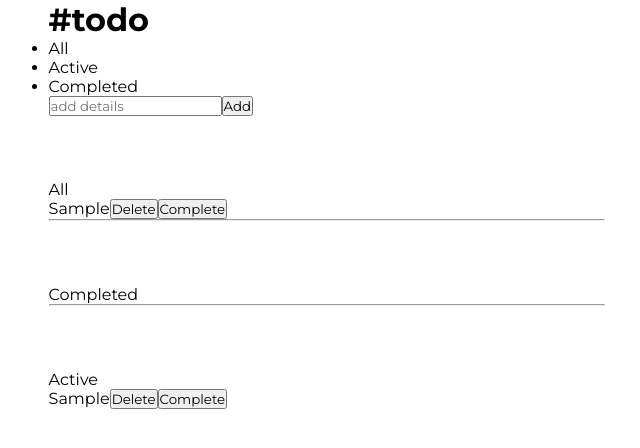
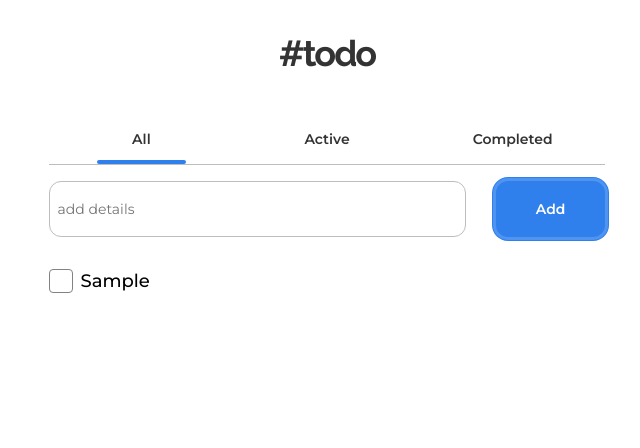
Before and after one commit to danielfilh0/todo-list, a React (Create React App) app: page / in a window 1280 px wide. Both pictures are taken after typing "Sample" into the empty fields and a click on the button "Add". Shown: the top 448 px of the page, without its empty margins (313-953 px from the left). Built offline with nearby package versions, Linux system fonts and the light colour scheme.

Commit message:
feat: add css style

```diff
--- a/src/App.jsx
+++ b/src/App.jsx
@@ -1,10 +1,12 @@
 import React from "react";
+import TodoList from "./components/TodoList";
 
 const App = () => {
     const [task, setTask] = React.useState("");
     const [taskList, setTaskList] = React.useState([]);
     const [completedTaskList, setCompletedTaskList] = React.useState([]);
     const [activeTaskList, setActiveTaskList] = React.useState([]);
+    const [todoListType, setTodoListType] = React.useState("all");
 
     function addTask(event) {
         event.preventDefault();
@@ -21,7 +23,7 @@ const App = () => {
 
     function completeTask(event, id) {
         event.preventDefault();
-        const element = taskList.findIndex(elem => elem.id === id);
+        const element = taskList.findIndex((elem) => elem.id === id);
 
         const newTaskList = [...taskList];
 
@@ -29,12 +31,12 @@ const App = () => {
             newTaskList[element] = {
                 ...newTaskList[element],
                 isCompleted: true,
-            }
+            };
         } else {
             newTaskList[element] = {
                 ...newTaskList[element],
                 isCompleted: false,
-            }
+            };
         }
 
         setTaskList(newTaskList);
@@ -60,21 +62,27 @@ const App = () => {
 
         getCompletedList();
         getActiveList();
-
     }, [taskList]);
 
     return (
         <main className="todo-list container">
             <h1 className="todo__title">#todo</h1>
+
             <section className="todo__wrapper">
                 <nav className="todo__nav">
                     <ul>
-                        <li>All</li>
-                        <li>Active</li>
-                        <li>Completed</li>
+                        <li className={todoListType === 'all' ? 'is-active' : null} onClick={() => setTodoListType("all")}>All</li>
+                        <li className={todoListType === 'active' ? 'is-active' : null} onClick={() => setTodoListType("active")}>
+                            Active
+                        </li>
+                        <li className={todoListType === 'completed' ? 'is-active' : null} onClick={() => setTodoListType("completed")}>
+                            Completed
+                        </li>
                     </ul>
                 </nav>
+
                 <div className="todo__container">
+                    {todoListType === "completed" ? null : (
                         <form className="todo__form" onSubmit={addTask}>
                             <input
                                 type="text"
@@ -82,64 +90,38 @@ const App = () => {
                                 id="new-task"
                                 placeholder="add details"
                                 value={task}
-                            onChange={(event) => setTask(event.target.value)}
+                                onChange={(event) =>
+                                    setTask(event.target.value)
+                                }
                             />
                             <button type="submit">Add</button>
                         </form>
-                    {taskList === [] ? null : (
+                    )}
+
                     <div className="todo__list">
-                            <p>All</p>
-                            {taskList.map((task, index) => (
-                                <div key={index}>
-                                    <span>{task.value}</span>
-                                    <button
-                                        onClick={(event) =>
-                                            deleteTask(event, task.id)
-                                        }
-                                    >
-                                        Delete
-                                    </button>
-                                    <button onClick={(event) => completeTask(event, task.id)}>Complete</button>
+                        {todoListType === "all" ? (
+                            <TodoList
+                                taskList={taskList}
+                                completeTask={completeTask}
+                            />
+                        ) : null}
+
+                        {todoListType === "active" ? (
+                            <TodoList
+                                taskList={activeTaskList}
+                                completeTask={completeTask}
+                            />
+                        ) : null}
+
+                        {todoListType === "completed" ? (
+                            <TodoList
+                                taskList={completedTaskList}
+                                setTaskList={setTaskList}
+                                completeTask={completeTask}
+                                deleteTask={deleteTask}
+                            />
+                        ) : null}
                     </div>
-                            ))}
-
-                            <hr />
-                            <p>Completed</p>
-                            {completedTaskList.map((task, index) => (
-                                <div key={index}>
-                                    <span>
-                                        {task.value}
-                                    </span>
-                                    <button
-                                        onClick={(event) =>
-                                            deleteTask(event, task.id)
-                                        }
-                                    >
-                                        Delete
-                                    </button>
-                                    <button onClick={(event) => completeTask(event, task.id)}>Complete</button>
-                                </div>
-                            ))}
-
-                                <hr />
-                            <p>Active</p>
-                            {activeTaskList.map((task, index) => (
-                                <div key={index}>
-                                    <span>
-                                        {task.value}
-                                        <button
-                                        onClick={(event) =>
-                                            deleteTask(event, task.id)
-                                        }
-                                    >
-                                        Delete
-                                    </button>
-                                    <button onClick={(event) => completeTask(event, task.id)}>Complete</button>
-                                    </span>
-                                </div>
-                            ))}
-                        </div>
-                    )}
                 </div>
             </section>
         </main>
--- /dev/null
+++ b/src/components/TodoList.jsx
@@ -0,0 +1,47 @@
+import React from "react";
+
+const TodoList = ({ taskList, setTaskList, completeTask, deleteTask }) => {
+    if (taskList === []) return <p>Nothing yet =(</p>;
+    return (
+        <>
+            {taskList.map((task, index) => (
+                <div
+                    className={
+                        taskList[index].isCompleted
+                            ? "todo__task completed"
+                            : "todo__task"
+                    }
+                    key={index}
+                >
+                    <button
+                        className="checkbox"
+                        onClick={(event) => completeTask(event, task.id)}
+                    ></button>
+                    <span onClick={(event) => completeTask(event, task.id)}>
+                        {task.value}
+                    </span>
+                    {deleteTask ? (
+                        <button
+                            className="delete"
+                            onClick={(event) => deleteTask(event, task.id)}
+                        >
+                            <i class="far fa-trash-alt"></i>
+                        </button>
+                    ) : null}
+                </div>
+            ))}
+            {}
+            {deleteTask && (taskList.length > 0) ? (
+                <button
+                    className="delete-all"
+                    onClick={() => setTaskList([])}
+                >
+                    <i class="far fa-trash-alt"></i>
+                    <span>delete all</span>
+                </button>
+            ) : null}
+        </>
+    );
+};
+
+export default TodoList;
--- a/src/styles/_global.scss
+++ b/src/styles/_global.scss
@@ -11,3 +11,7 @@
     padding: 0 2%;
     margin: 0 auto;
 }
+
+ul {
+    list-style: none;
+}
--- a/src/styles/_home.scss
+++ b/src/styles/_home.scss
@@ -1,5 +1,222 @@
-.todo__list {
-    > p {
-        margin-top: 4rem;
+.todo-list {
+    padding-top: 2rem;
+
+    .todo__title {
+        margin-bottom: 3.5rem;
+        font-family: $font-family-secondary;
+        color: $color-dark;
+        letter-spacing: -2px;
+        font-size: 2.25rem;
+        text-align: center;
+    }
+
+    .todo__nav {
+        margin-bottom: 1rem;
+        width: 100%;
+        border-bottom: 1px solid $color-gray;
+        display: flex;
+        justify-content: center;
+
+        ul {
+            width: inherit;
+            display: flex;
+            justify-content: space-between;
+            padding: 0 3rem 0 3rem;
+
+            li {
+                padding-bottom: 1rem;
+                font-weight: 600;
+                font-size: 0.875rem;
+                color: $color-dark;
+                position: relative;
+                text-align: center;
+                min-width: 5.6rem;
+                cursor: pointer;
+
+                &.is-active, &:hover {
+                    &::after {
+                        content: "";
+                        width: 5.6rem;
+                        height: 4px;
+                        border-radius: 1rem;
+                        background-color: $color-primary;
+                        position: absolute;
+                        bottom: 0;
+                        left: 0;
+                    }
+                }
+            }
+        }
+    }
+
+    .todo__form {
+        display: flex;
+        justify-content: space-between;
+        height: 56px;
+        margin-bottom: 2rem;
+
+        input {
+            padding-left: 0.5rem;
+            height: inherit;
+            border: 1px solid $color-gray;
+            border-radius: 0.75rem;
+            max-width: 30rem;
+            width: 75%;
+            outline: none;
+            transition: 0.2s;
+            font-size: 0.875rem;
+
+            &:focus,
+            &:hover {
+                box-shadow: 0 0 0 1px $color-shadow, 0 0 0 2px $color-primary;
+            }
+        }
+
+        button {
+            background-color: $color-primary;
+            font-size: 0.875rem;
+            font-weight: 600;
+            color: $color-light;
+            border-radius: 0.75rem;
+            padding: 0 2.5rem;
+            border: none;
+            outline: none;
+            cursor: pointer;
+            box-shadow: 0px 2px 6px 0px $color-shadow;
+            transition: 0.2s;
+
+            &:hover,
+            &:focus {
+                box-shadow: 0 0 0 3px $color-shadow, 0 0 0 4px $color-primary;
+            }
+        }
+    }
+
+    .todo__task {
+        display: flex;
+        align-items: center;
+        position: relative;
+
+        &:last-of-type {
+            margin-bottom: 2rem;
+        }
+
+        &:hover {
+            .checkbox {
+                box-shadow: 0 0 0 3px $color-gray-dark;
+            }
+        }
+
+        .checkbox {
+            width: 1.5rem;
+            height: 1.5rem;
+            border-radius: 4px;
+            border: 1px solid $color-gray-dark;
+            background-color: transparent;
+            position: relative;
+            cursor: pointer;
+            transition: all 0.2s ease-in-out;
+        }
+
+        span {
+            color: $color-dark-strong;
+            font-weight: 500;
+            font-size: 1.125rem;
+            margin-left: 0.5rem;
+            cursor: pointer;
+            transition: all 0.2s ease-in-out;
+            position: relative;
+        }
+
+        &.completed {
+            .checkbox {
+                background-color: $color-primary;
+                border-color: $color-primary;
+                transition: all 0.2s ease-in-out;
+
+                &::after {
+                    content: "\f00c";
+                    font-family: "fontAwesome";
+                    z-index: 1;
+                    top: 4px;
+                    left: 4px;
+                    position: absolute;
+                    color: $color-light;
+                }
+            }
+
+            span {
+                color: $color-dark;
+
+                &::after {
+                    content: "";
+                    position: absolute;
+                    top: 50%;
+                    left: 0;
+                    right: 0;
+                    width: 100%;
+                    height: 1px;
+                    background-color: $color-dark;
+                }
+            }
+
+            &:hover {
+                .checkbox {
+                    box-shadow: 0 0 0 3px $color-shadow, 0 0 0 4px $color-primary;
+                }
+            }
+        }
+
+        .delete {
+            position: absolute;
+            right: 0;
+            background-color: none;
+            border: none;
+            outline: none;
+            cursor: pointer;
+
+            i {
+                font-size: 1.125rem;
+                color: $color-gray;
+                transition: 0.2s;
+
+                &:hover {
+                    color: $color-red;
+                }
+            }
+        }
+    }
+
+    .todo__task + .todo__task {
+        margin-top: 1.8rem;
+    }
+
+    .delete-all {
+        height: 3rem;
+        display: flex;
+        background-color: $color-red;
+        border: 1px solid $color-red;
+        border-radius: 4px;
+        padding: 0 2rem;
+        display: flex;
+        align-items: center;
+        font-size: 1rem;
+        color: $color-light;
+        margin-left: auto;
+        cursor: pointer;
+        transition: all 0.2s ease-in-out;
+
+        &:hover,
+        &:focus {
+            box-shadow: 0 0 0 3px $color-red-light, 0 0 0 4px $color-red;
+        }
+
+        i {
+            margin-right: 0.5rem;
+        }
+
+        span {
+            font-weight: 500;
+        }
     }
 }
--- a/src/styles/utils/_variables.scss
+++ b/src/styles/utils/_variables.scss
@@ -7,5 +7,10 @@ $font-family-secondary: 'Raleway', sans-serif;
 //Colors
 $color-primary: #2F80ED;
 $color-gray: #BDBDBD;
+$color-gray-dark: #828282;
+$color-shadow: #7FB1F366;
+$color-red: #EB5757;
+$color-red-light: #eb7777;
 $color-light: #FFFFFF;
 $color-dark: #333;
+$color-dark-strong: #000;
```
Lines whose indentation alone changed are shown as unchanged.
